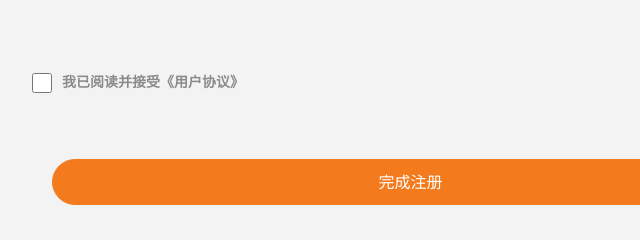
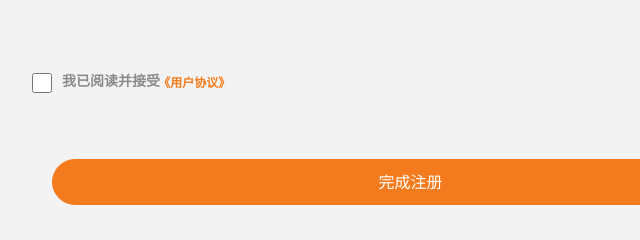
Before and after one commit to huang2a/longguo-app, a plain HTML site: page signnext.html in a window 1280 px wide. Shown: the part 530-770 px from the top of the page, 224-864 px from the left. Drawn offline with Linux system fonts and the light colour scheme.

Commit message:
添加用户协议a标签

```diff
--- a/assets/css/app.css
+++ b/assets/css/app.css
@@ -442,6 +442,17 @@ line-height: 6rem;
     color: #8c8b8b;
     margin-left: 1rem;
 }
+.agreement a{
+    width: 80%;
+    color: #F37B1D;
+    font-size: 1.2rem;
+    position: relative;
+    margin-top: -20%;
+    left: 90%;
+}
+.agreement a:hover{
+    color: #8C8B8B;
+}
 
 
 /*搜索页面*/
--- a/signnext.html
+++ b/signnext.html
@@ -48,7 +48,7 @@
       </select>
       <div class="agreement">
         <input type="checkbox"></input>
-        <label>我已阅读并接受《用户协议》</label>
+        <label>我已阅读并接受<a href="">《用户协议》</a></label>
       </div>
       <button type="button" class="am-btn am-btn-warning am-round" data-am-modal="{target: '#my-input'}">完成注册</button>
     </div>
```
